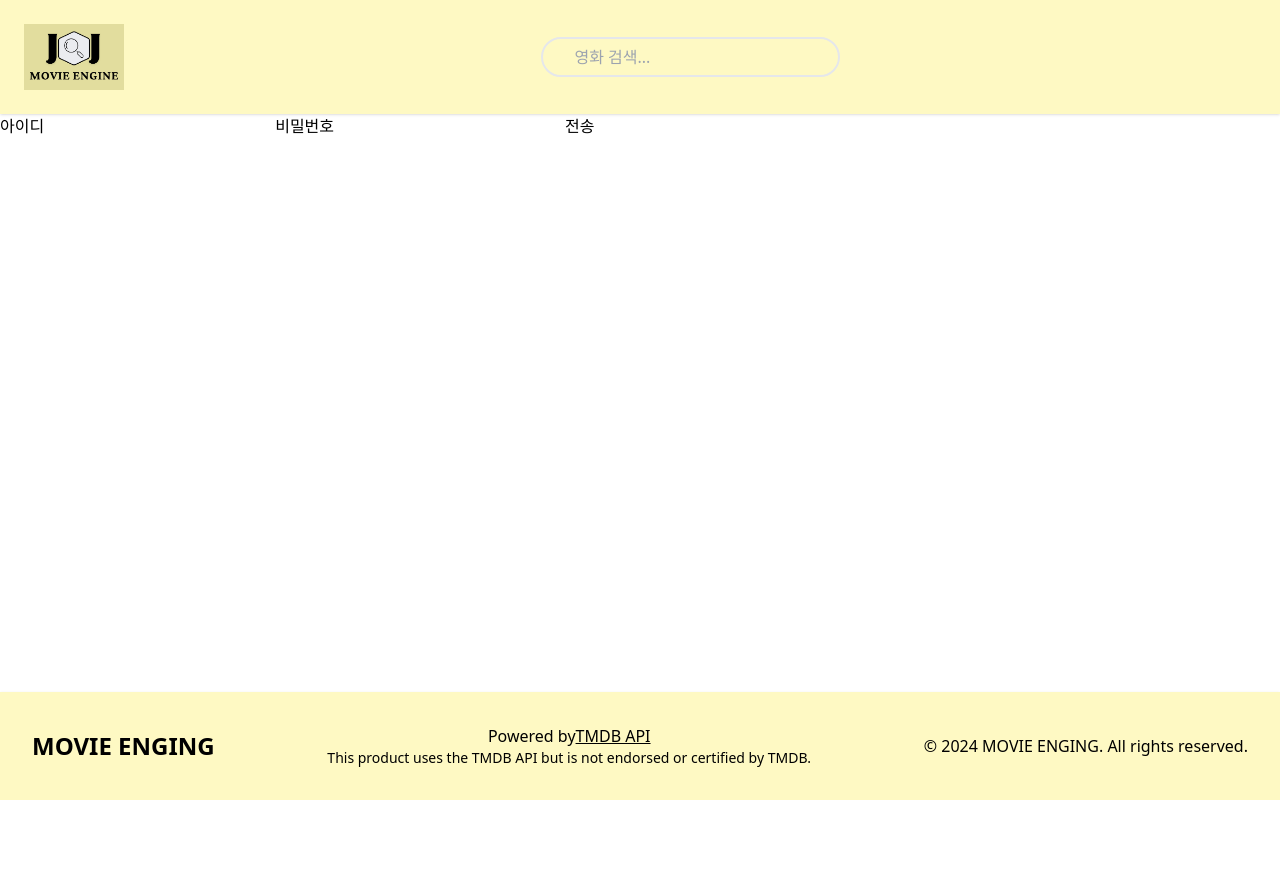
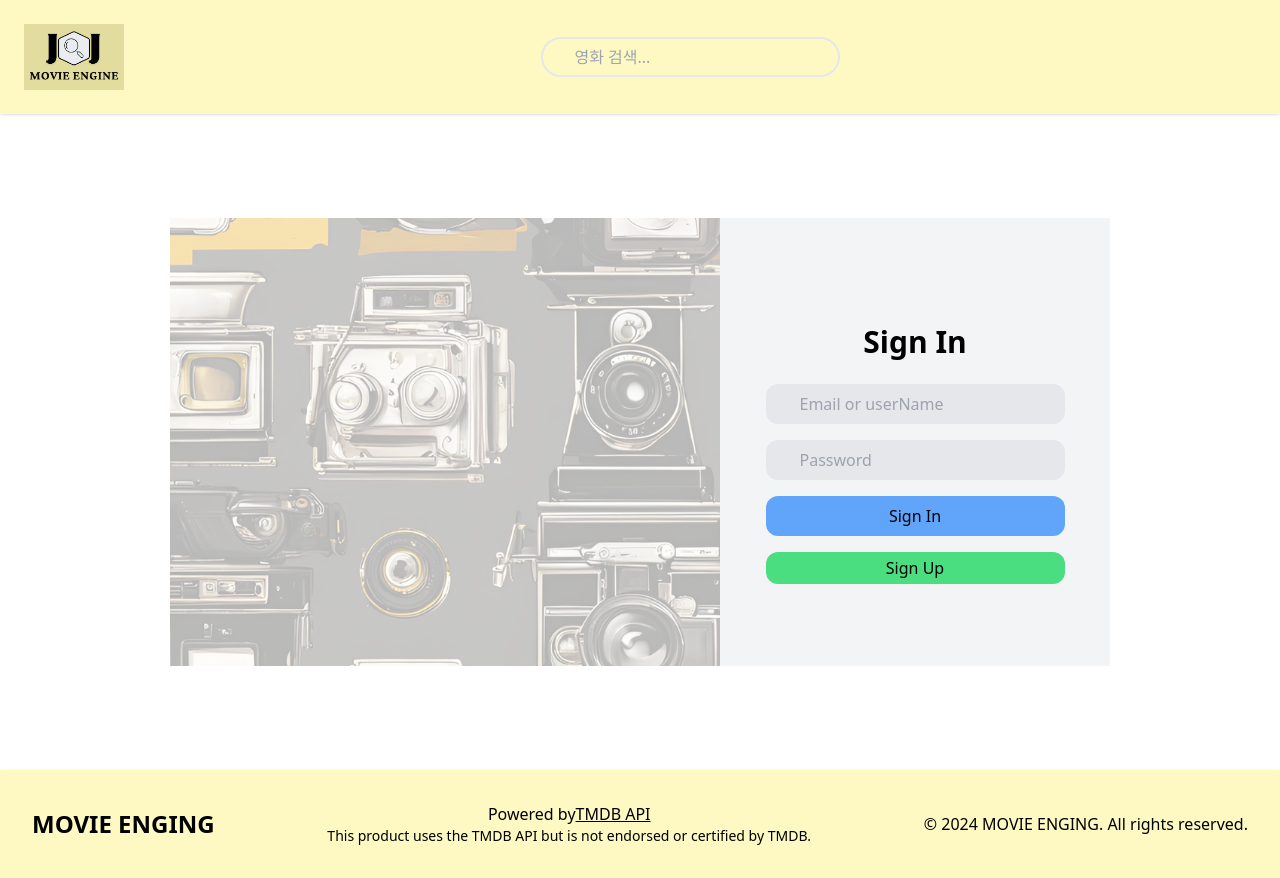
Before and after one commit to jang95/JJ-Movie-App, a React (Vite) app in the folder frontend/: page /login in a window 1280 px wide. Before the commit the page ends 800 px from the top, so only its background shows below. Built offline with nearby package versions, Linux system fonts and the light colour scheme.

Commit message:
Design: Update LoginPage

```diff
--- a/frontend/src/pages/login/LoginPage.tsx
+++ b/frontend/src/pages/login/LoginPage.tsx
@@ -35,14 +35,42 @@ const LoginPage = () => {
   };
 
   return (
-    <div className='container'>
-      <form onSubmit={handleLoginSubmit}>
-        <label htmlFor='id'>아이디</label>
-        <input ref={idRef} type='text' />
-        <label htmlFor='password'>비밀번호</label>
-        <input ref={passwordRef} type='password' id='' />
-        <button type='submit'>전송</button>
-      </form>
+    <div className='flex w-[90%] h-[80vh]  mx-auto my-2 justify-center items-center'>
+      <div className='w-[550px] h-[70%] bg-slate-600 bg-[url("assets/LoginBg.webp")] opacity-30 hidden lg:inline'></div>
+
+      <div className='flex flex-col w-[390px] h-[70%] p-6 bg-gray-100 justify-center items-center'>
+        <p className='font-bold text-3xl p-6'>Sign In</p>
+        <div>
+          <form onSubmit={handleLoginSubmit}>
+            <div className='flex flex-col gap-4'>
+              <input
+                className='w-full h-10 px-8 rounded-xl focus:outline-none bg-gray-200 border-2 focus:border-blue-400'
+                ref={idRef}
+                type='text'
+                placeholder='Email or userName'
+              />
+              <input
+                className='w-full h-10 px-8 rounded-xl focus:outline-none bg-gray-200 border-2 focus:border-blue-400'
+                ref={passwordRef}
+                type='password'
+                placeholder='Password'
+              />
+              <button
+                className='w-full h-10 rounded-xl bg-blue-400'
+                type='submit'
+              >
+                Sign In
+              </button>
+              <button
+                className='w-full h-8 rounded-xl bg-green-400'
+                type='submit'
+              >
+                Sign Up
+              </button>
+            </div>
+          </form>
+        </div>
+      </div>
     </div>
   );
 };
```
